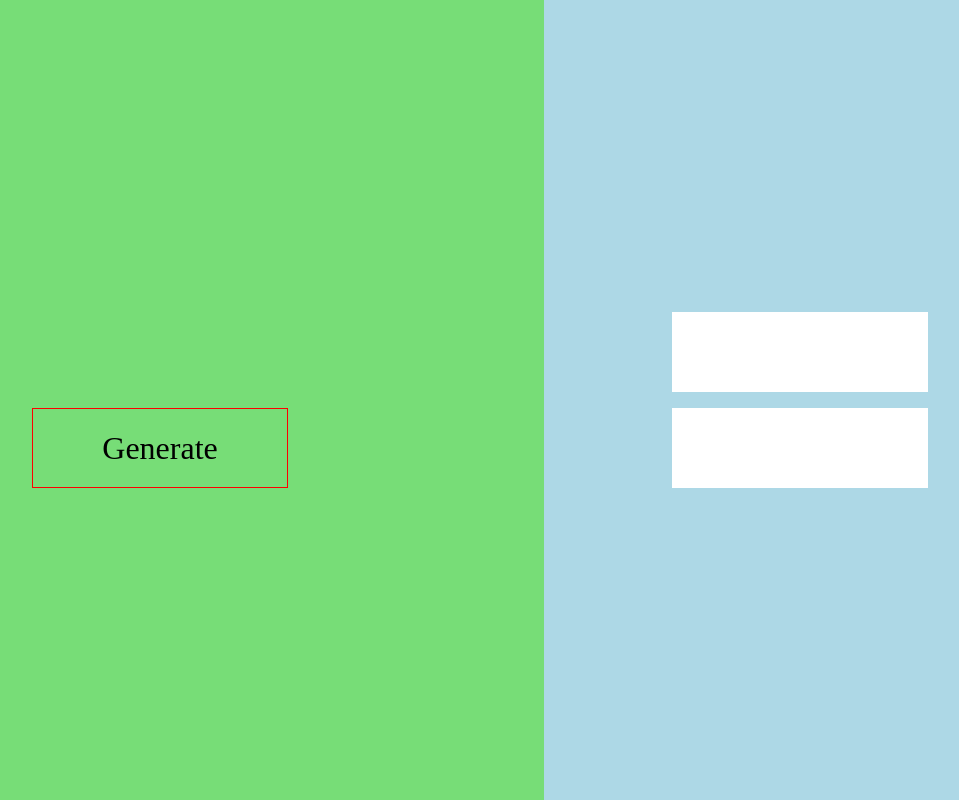
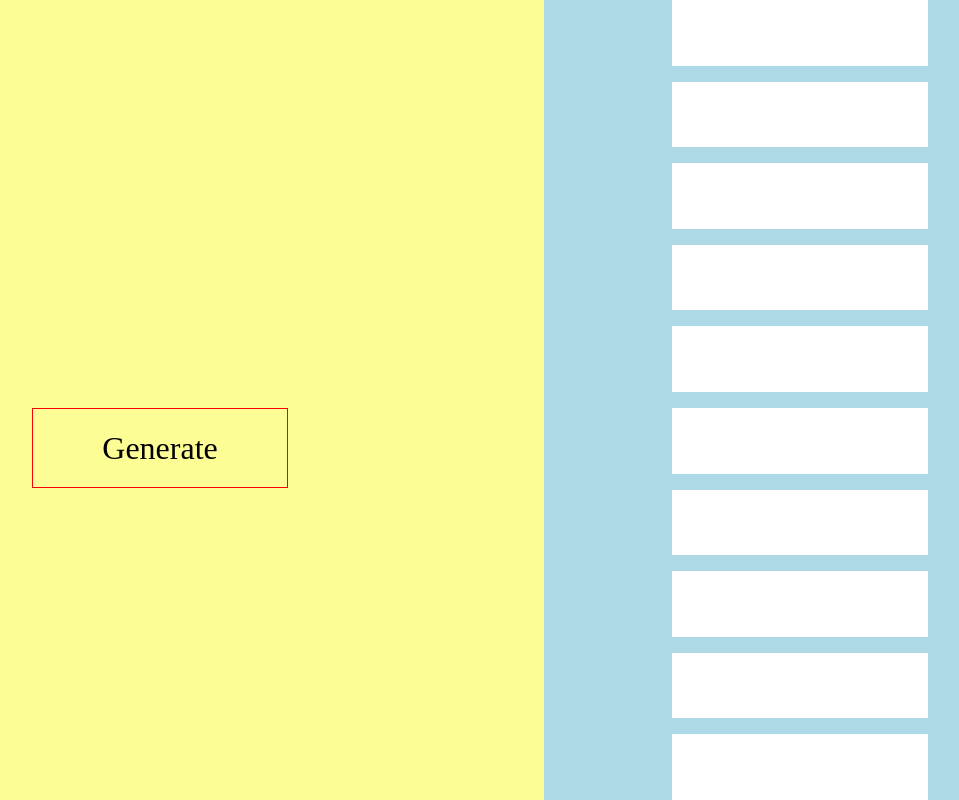
Before and after one commit to 26june/ordered-project, a React (Create React App) app: page / in a window 1280 px wide. Shown: the whole page, without its empty margins (224-1183 px from the left). Built offline with nearby package versions, Linux system fonts and the light colour scheme.

Commit message:
update styling

```diff
--- a/src/components/HomeScreenLeft.jsx
+++ b/src/components/HomeScreenLeft.jsx
@@ -13,7 +13,8 @@ const LeftContainer = styled.div`
   grid-column: 1/4;
   grid-row: 1/6;
   transition: background-color 1s ease;
-  background-color: ${() => (gameLost ? "#ff6961" : "#77dd77")};
+  background-color: ${() =>
+    gameLost ? "#ff6961" : gameWin ? "#77dd77" : "#fdfd96"};
 
   display: flex;
   flex-direction: column;
@@ -35,7 +36,11 @@ const RandomNumberButton = styled.div`
   align-items: center;
 
   font-size: 2rem;
-  border: 1px solid red;
+
+  transition: border 1s ease;
+
+  border: ${({ children }) =>
+    children === "" ? "1px solid transparent" : "1px solid red"};
 
   cursor: ${({ $pointerLogic }) =>
     $pointerLogic ? "pointer" : gameLost ? "pointer" : "not-allowed"};
@@ -144,11 +149,11 @@ export default function HomeScreenLeft({
         <RandomNumberButton
           $pointerLogic={numGenArea.generatedNumbersIds.length === 0}
           onClick={
-            gameLost
+            gameLost || gameWin
               ? handleRestart
-              : numGenArea.generatedNumbersIds.length === 0 && !gameWin
+              : numGenArea.generatedNumbersIds.length === 0
               ? handleGenerateRandomNumber
-              : handleRestart
+              : null
           }
         >
           {gameLost
--- a/src/components/LoseCard.jsx
+++ b/src/components/LoseCard.jsx
@@ -15,5 +15,5 @@ const Container = styled.div`
 `;
 
 export default function LoseCard() {
-  return <Container>LoseCard</Container>;
+  return <Container>You Lose!</Container>;
 }
--- a/src/components/WinCard.jsx
+++ b/src/components/WinCard.jsx
@@ -15,5 +15,5 @@ const Container = styled.div`
 `;
 
 export default function WinCard() {
-  return <Container>WinCard</Container>;
+  return <Container>You Win!</Container>;
 }
--- a/src/numbers-data.js
+++ b/src/numbers-data.js
@@ -9,7 +9,7 @@ const numbersData = {
     },
     listDropArea: {
       id: "listDropArea",
-      generatedNumbersIds: Array.from("0".repeat(2)),
+      generatedNumbersIds: Array.from("0".repeat(10)),
     },
   },
 
```
